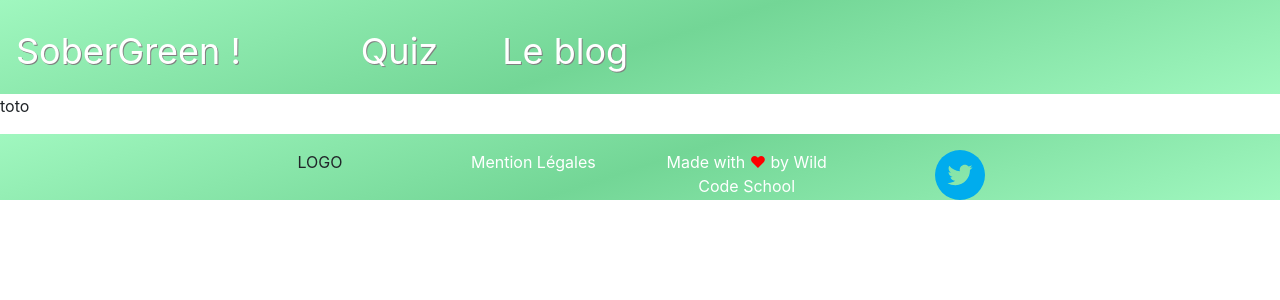
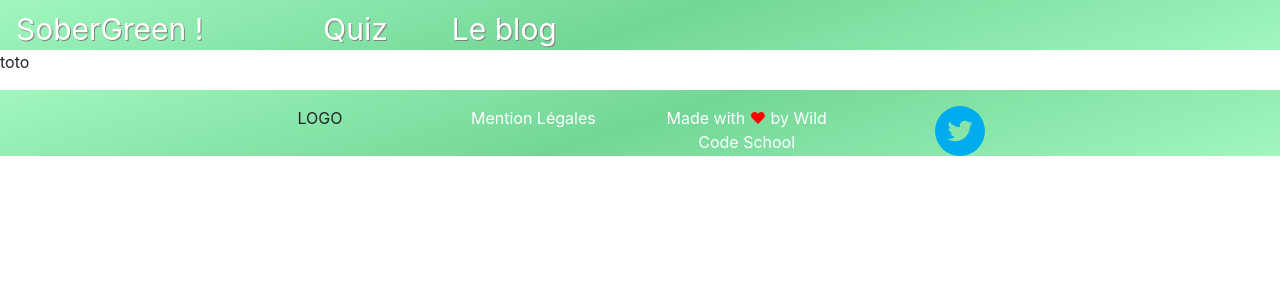
Before and after one commit to EKimpe/GreenSober-Hackathon, a React (Create React App) app: page / in a window 1280 px wide. Shown: the top 300 px of the page. Built offline with nearby package versions, Linux system fonts and the light colour scheme.

Commit message:
Modify header's height.

```diff
--- a/src/App.css
+++ b/src/App.css
@@ -1,11 +1,12 @@
 #nav-tool {
   background: linear-gradient(0.45turn, #a0f7bf, #73d696, #a0f7bf);
+  height: 50px;
 }
 
 .navigation {
   color: white !important;
   text-shadow: 1px 1px grey;
-  font-size: 36px;
+  font-size: 30px;
 }
 
 footer {
```
